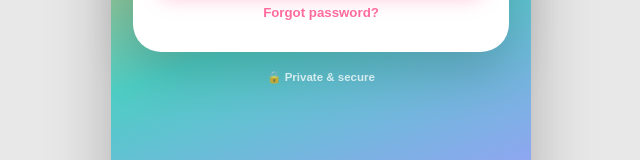
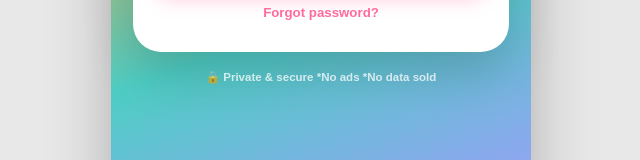
Before and after one commit to MHardware28/Prog-5, a React (Vite) app: page / in a window 1280 px wide. Shown: the part 573-733 px from the top of the page, without its empty margins (319-959 px from the left). Built offline with nearby package versions, Linux system fonts and the light colour scheme; no server answers.

Commit message:
Update Login.jsx

```diff
--- a/src/screens/Login.jsx
+++ b/src/screens/Login.jsx
@@ -56,7 +56,7 @@ export default function Login({ goTo, onLogin }) {
         <span className="forgot-link" onClick={() => goTo('forgot')}>Forgot password?</span>
       </div>
 
-      <div className="login-footer">🔒 Private & secure</div>
+      <div className="login-footer">🔒 Private & secure *No ads *No data sold</div>
     </div>
   )
 }
```
